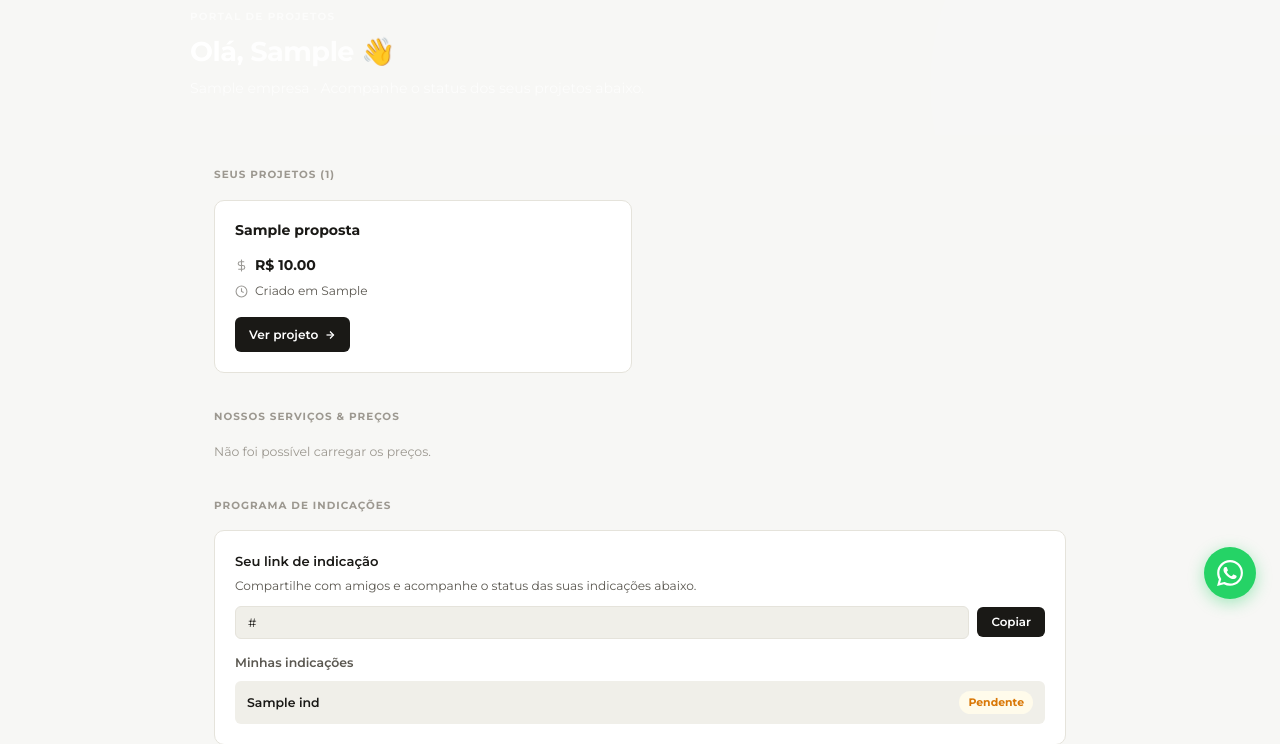
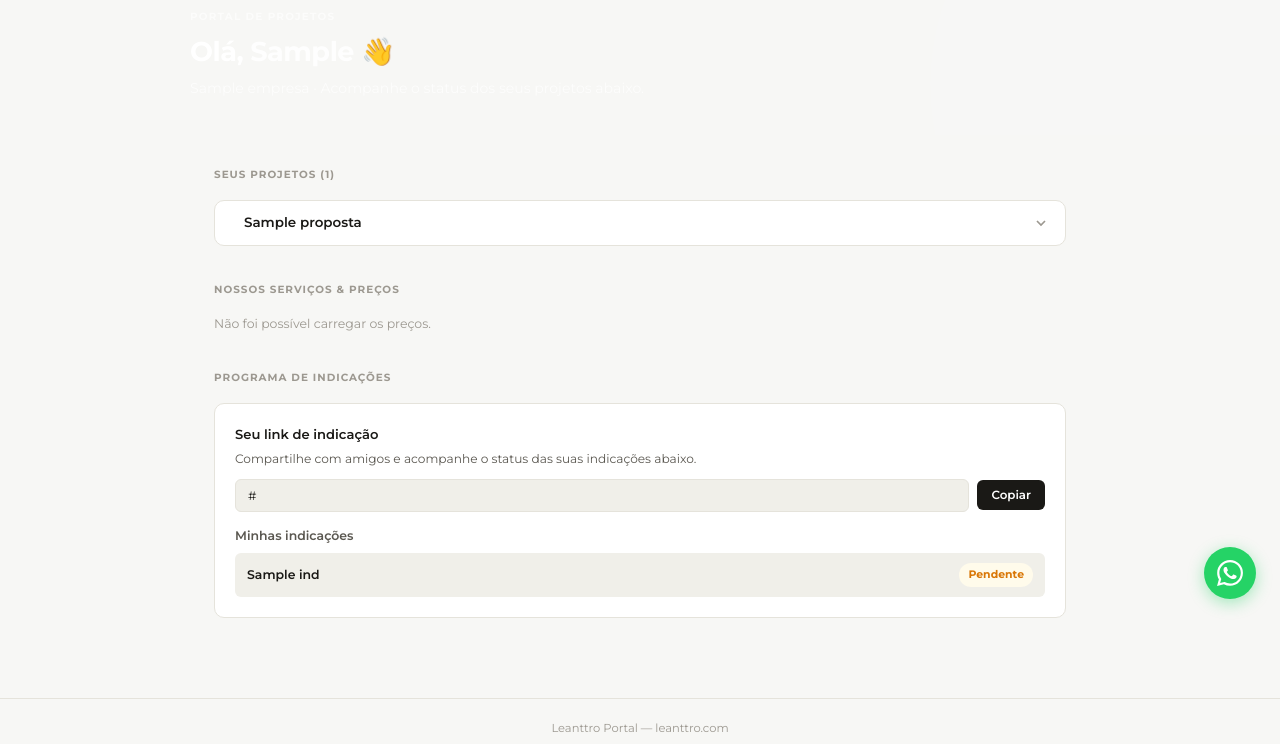
Before and after one commit to leanttro/leanttro_p, a Flask app: template templates/portal/portal_cliente.html in a window 1280 px wide. Shown: the part 177-921 px from the top of the page. Run offline with Flask 3, Linux system fonts and the light colour scheme; the template is opened without the code that fills it: most values are stand-ins (such as "Sample title", 1, 10 or a date in 2020); grey boxes marked "Sample" are stand-in pictures; some libraries are stand-ins or nearby versions.

Commit message:
Update portal_cliente.html

```diff
--- a/templates/portal/portal_cliente.html
+++ b/templates/portal/portal_cliente.html
@@ -74,40 +74,18 @@ header{
 .main{max-width:900px;margin:0 auto;padding:32px 24px 80px}
 .section-title{font-size:.65rem;font-weight:700;letter-spacing:1px;text-transform:uppercase;color:var(--text3);margin-bottom:16px}
 
-/* ── CARDS GRID ── */
-.cards-grid{display:grid;grid-template-columns:repeat(auto-fill,minmax(280px,1fr));gap:16px}
+/* ── PROJ LIST ── */
+.proj-list{display:flex;flex-direction:column;gap:8px}
+.proj-row{background:var(--surface);border:1px solid var(--border);border-radius:var(--radius);overflow:hidden;transition:.15s}
+.proj-row:hover{border-color:var(--text3)}
+.proj-row-head{display:flex;align-items:center;gap:10px;padding:12px 16px;cursor:pointer;user-select:none}
+.proj-row-bar{width:3px;height:20px;border-radius:3px;flex-shrink:0;background:var(--accent)}
+.proj-row-titulo{font-size:.84rem;font-weight:600;color:var(--text);flex:1;line-height:1.3}
+.proj-row-chevron{width:16px;height:16px;stroke:var(--text3);fill:none;stroke-width:2.5;flex-shrink:0;transition:transform .2s}
+.proj-row.open .proj-row-chevron{transform:rotate(180deg)}
+.proj-row-details{display:none;padding:0 16px 14px 31px;border-top:1px solid var(--border)}
+.proj-row.open .proj-row-details{display:flex;flex-direction:column;gap:10px;padding-top:12px}
 
-.proj-card{
-  background:var(--surface);
-  border:1px solid var(--border);
-  border-radius:var(--radius);
-  padding:20px;
-  text-decoration:none;
-  color:var(--text);
-  display:flex;flex-direction:column;gap:14px;
-  transition:.2s;
-  position:relative;
-  overflow:hidden;
-}
-.proj-card:hover{box-shadow:var(--shadow-md);border-color:var(--text3);transform:translateY(-1px)}
-.proj-card::before{
-  content:'';position:absolute;top:0;left:0;right:0;height:3px;
-  background:var(--accent);opacity:0;transition:.2s;
-}
-.proj-card:hover::before{opacity:1}
-.card-btn{
-  display:inline-flex;align-items:center;gap:6px;
-  padding:8px 14px;border-radius:var(--radius-sm);
-  background:var(--primary);color:#fff;
-  font-size:.76rem;font-weight:600;font-family:'Montserrat',sans-serif;
-  text-decoration:none;border:none;cursor:pointer;
-  transition:.15s;align-self:flex-start;
-  margin-top:2px;
-}
-.card-btn:hover{opacity:.85}
-
-.card-top{display:flex;align-items:flex-start;justify-content:space-between;gap:10px}
-.card-titulo{font-size:.88rem;font-weight:700;color:var(--text);line-height:1.35;flex:1}
 .badge{display:inline-flex;align-items:center;gap:4px;font-size:.65rem;font-weight:700;padding:3px 9px;border-radius:20px;white-space:nowrap;flex-shrink:0}
 .badge::before{content:'';width:5px;height:5px;border-radius:50%;background:currentColor;opacity:.7}
 .badge-proposta{background:var(--accent-light);color:var(--accent)}
@@ -128,7 +106,6 @@ header{
   font-size:.76rem;font-weight:600;font-family:'Montserrat',sans-serif;
   text-decoration:none;border:none;cursor:pointer;
   transition:.15s;align-self:flex-start;
-  margin-top:2px;
 }
 .card-btn:hover{background:#333}
 .card-btn svg{width:12px;height:12px;stroke:currentColor;fill:none;stroke-width:2.5}
@@ -234,29 +211,26 @@ footer a:hover{color:var(--accent)}
 
   {% if propostas %}
     <div class="section-title">Seus projetos ({{ propostas|length }})</div>
-    <div class="cards-grid">
+    <div class="proj-list">
       {% for p in propostas %}
-      <div class="proj-card" style="--card-color:{{ p.cor_tema or 'var(--primary)' }}">
-        <div style="position:absolute;top:0;left:0;right:0;height:3px;background:{{ p.cor_tema or 'var(--primary)' }};border-radius:var(--radius) var(--radius) 0 0"></div>
-
-        <div class="card-top">
-          <div class="card-titulo">{{ p.titulo }}</div>
+      <div class="proj-row" onclick="toggleRow(this)">
+        <div class="proj-row-head">
+          <div class="proj-row-bar" style="background:{{ p.cor_tema or 'var(--accent)' }}"></div>
+          <div class="proj-row-titulo">{{ p.titulo }}</div>
           {% set st = p.status %}
-          {% if st == 'proposta' %}
-            <span class="badge badge-proposta">Proposta</span>
-          {% elif st == 'vista' %}
-            <span class="badge badge-vista">Em análise</span>
-          {% elif st == 'em_andamento' %}
-            <span class="badge badge-em_andamento">Em andamento</span>
-          {% elif st == 'concluido' %}
-            <span class="badge badge-concluido">Concluído</span>
-          {% elif st == 'recusado' %}
-            <span class="badge badge-recusado">Recusado</span>
+          {% if st == 'proposta' %}<span class="badge badge-proposta">Proposta</span>
+          {% elif st == 'vista' %}<span class="badge badge-vista">Em análise</span>
+          {% elif st == 'em_andamento' %}<span class="badge badge-em_andamento">Em andamento</span>
+          {% elif st == 'concluido' %}<span class="badge badge-concluido">Concluído</span>
+          {% elif st == 'recusado' %}<span class="badge badge-recusado">Recusado</span>
           {% endif %}
+          <svg class="proj-row-chevron" viewBox="0 0 24 24"><polyline points="6 9 12 15 18 9"/></svg>
         </div>
-
+        <div class="proj-row-details">
           <div class="card-meta">
-          {% if p.valor_total and p.valor_total > 0 %}
+            {% if p.tipo == 'portfolio' %}
+            <div class="meta-row"><span class="meta-valor" style="color:var(--text3)">Sob consulta</span></div>
+            {% elif p.valor_total and p.valor_total > 0 %}
             <div class="meta-row">
               <svg viewBox="0 0 24 24"><line x1="12" y1="1" x2="12" y2="23"/><path d="M17 5H9.5a3.5 3.5 0 0 0 0 7h5a3.5 3.5 0 0 1 0 7H6"/></svg>
               <span class="meta-valor">R$ {{ "%.2f"|format(p.valor_total|float) }}</span>
@@ -275,12 +249,11 @@ footer a:hover{color:var(--accent)}
             </div>
             {% endif %}
           </div>
-
-        <a href="/p/{{ p.slug or p.token }}" class="card-btn" style="background:{{ p.cor_tema or 'var(--primary)' }}">
+          <a href="/p/{{ p.slug or p.token }}" class="card-btn" style="background:{{ p.cor_tema or 'var(--primary)' }}" onclick="event.stopPropagation()">
             Ver projeto
             <svg viewBox="0 0 24 24"><line x1="5" y1="12" x2="19" y2="12"/><polyline points="12 5 19 12 12 19"/></svg>
           </a>
-
+        </div>
       </div>
       {% endfor %}
     </div>
@@ -347,6 +320,7 @@ footer a:hover{color:var(--accent)}
 {% endif %}
 
 <script>
+function toggleRow(el){el.classList.toggle('open')}
 function formatPreco(v) {
   return 'R$ ' + parseFloat(v).toLocaleString('pt-BR', {minimumFractionDigits:2, maximumFractionDigits:2});
 }
@@ -365,12 +339,15 @@ async function carregarPrecos() {
     const grid = document.getElementById('precos-grid');
     const ativos = (data.produtos || data).filter(p => p.ativo !== false);
     if (!ativos.length) { grid.innerHTML = '<div style="color:var(--text3);font-size:.78rem">Nenhum serviço disponível no momento.</div>'; return; }
-    grid.innerHTML = ativos.map(p => `
+    grid.innerHTML = ativos.map(p => {
+      const val = p.tipo === 'portfolio' ? 'Sob consulta' : (p.tipo === 'loja' && parseFloat(p.preco || 0) > 0 ? formatPrecoJson(p) : '');
+      return `
       <div class="preco-card">
         <div class="preco-card-nome">${p.nome}</div>
         ${p.descricao ? `<div class="preco-card-desc">${p.descricao}</div>` : ''}
-        <div class="preco-card-valor">${formatPrecoJson(p)}</div>
-      </div>`).join('');
+        ${val ? `<div class="preco-card-valor">${val}</div>` : ''}
+      </div>`;
+    }).join('');
   } catch(e) {
     document.getElementById('precos-grid').innerHTML = '<div style="color:var(--text3);font-size:.78rem">Não foi possível carregar os preços.</div>';
   }
```
Lines whose indentation alone changed are shown as unchanged.
